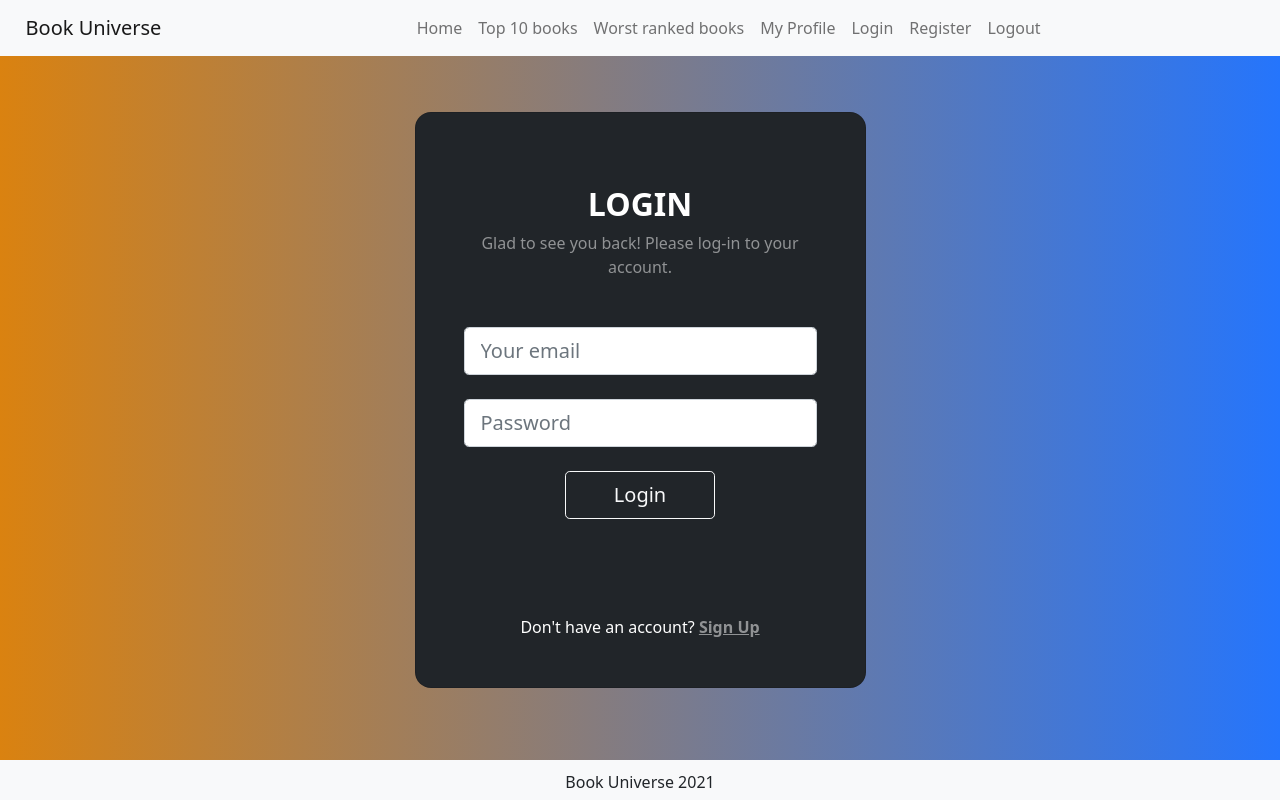
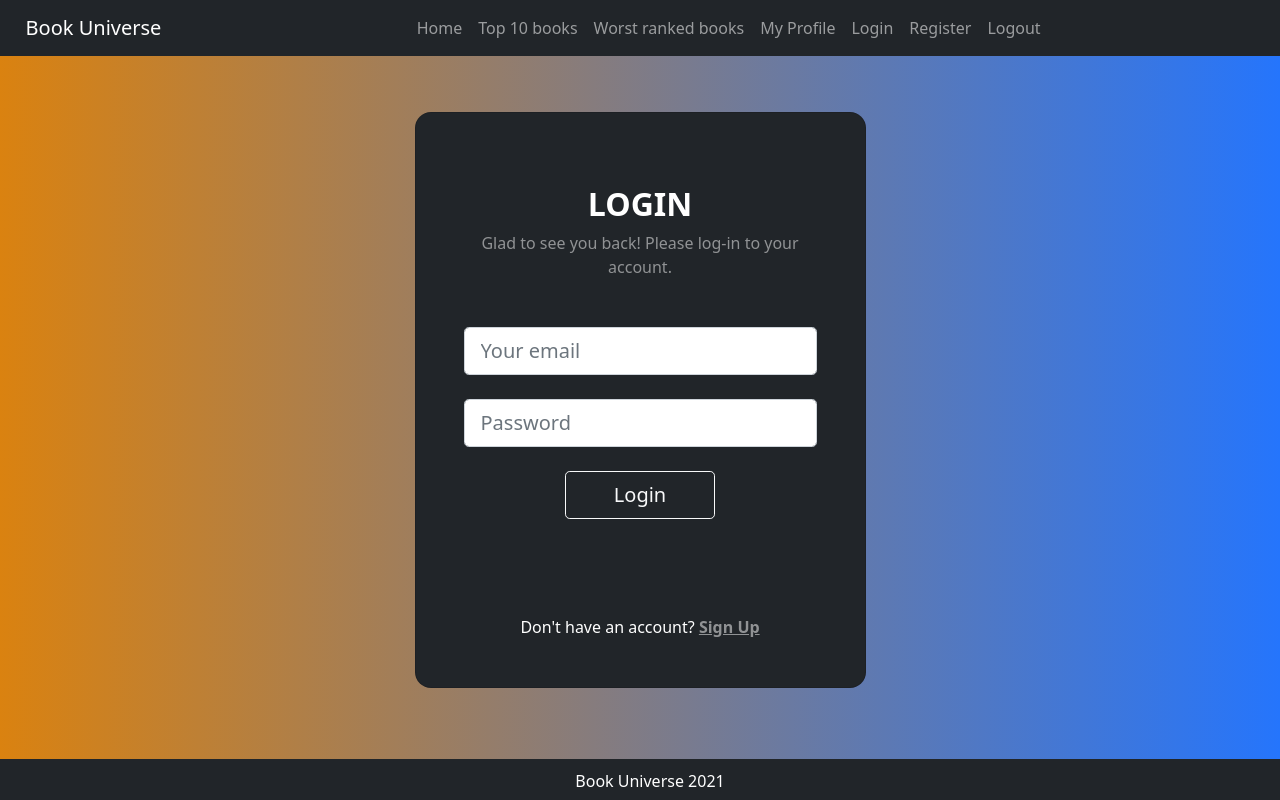
Before and after one commit to lucroselen/book-universe, a React (Create React App) app: page / in a window 1280 px wide. Shown: the top 800 px of the page. Built offline with nearby package versions, Linux system fonts and the light colour scheme.

Commit message:
minor css touch-ups

```diff
--- a/src/components/Footer/Footer.css
+++ b/src/components/Footer/Footer.css
@@ -3,6 +3,6 @@
   padding: 10px 10px 0px 10px;
   bottom: 0;
   width: 100%;
-  height: 40px;
+  height: 41px;
   text-align: center;
 }
--- a/src/components/Footer/Footer.js
+++ b/src/components/Footer/Footer.js
@@ -1,8 +1,8 @@
 import "./Footer.css";
 const Footer = () => {
   return (
-    <footer className="footer navbar-light bg-light">
-      <div>Book Universe 2021</div>
+    <footer className="footer navbar bg-dark">
+      <span className="footer text-white">Book Universe 2021</span>
     </footer>
   );
 };
--- a/src/components/Header/Header.css
+++ b/src/components/Header/Header.css
@@ -2,4 +2,5 @@
   padding-left: 2%;
   position: fixed;
   width: 100%;
+  z-index: 1;
 }
--- a/src/components/Header/Header.js
+++ b/src/components/Header/Header.js
@@ -2,7 +2,7 @@ import "./Header.css";
 const Header = () => {
   return (
     <header>
-      <nav className="app-navbar navbar navbar-expand-lg navbar-light bg-light">
+      <nav className="app-navbar navbar navbar-expand-lg navbar-dark bg-dark">
         <span className="navbar-brand">Book Universe</span>
 
         <div className="collapse navbar-collapse" id="navbarNavDropdown">
```
